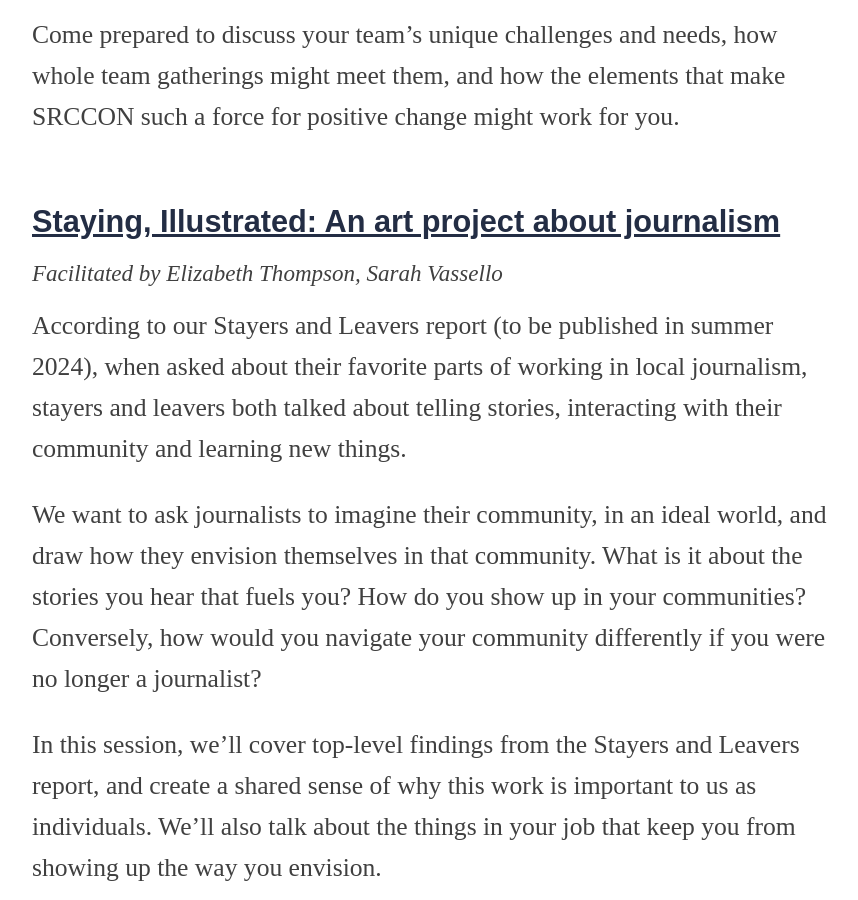
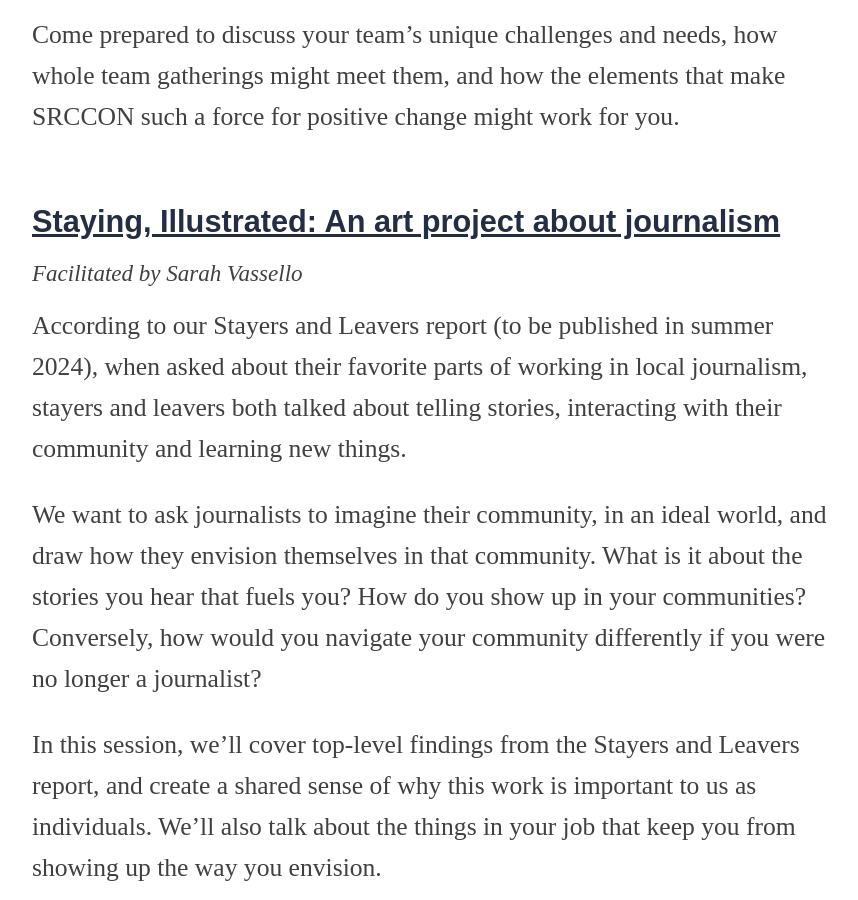
Before and after one commit to OpenNews/srccon-2024, a Jekyll site: the page built from program.md, in a window 1280 px wide and 900 px high, scrolled down 25019 px. Shown: the whole window, without its empty margins (208-1066 px from the left). Built offline with Jekyll 4.4.1, drawn with Linux system fonts in a browser that asks for light colours; nearby versions of some CDN libraries; some web fonts are replaced.

Commit message:
update schedule

```diff
--- a/_data/sessions.yml
+++ b/_data/sessions.yml
@@ -188,7 +188,7 @@
   {
     "id": "staying-illustrated",
     "title": "Staying, Illustrated: An art project about journalism",
-    "facilitators": "Elizabeth Thompson, Sarah Vassello",
+    "facilitators": "Sarah Vassello",
     "description": "According to our Stayers and Leavers report (to be published in summer 2024), when asked about their favorite parts of working in local journalism, stayers and leavers both talked about telling stories, interacting with their community and learning new things.\n\nWe want to ask journalists to imagine their community, in an ideal world, and draw how they envision themselves in that community. What is it about the stories you hear that fuels you? How do you show up in your communities? Conversely, how would you navigate your community differently if you were no longer a journalist?\n\nIn this session, we’ll cover top-level findings from the Stayers and Leavers report, and create a shared sense of why this work is important to us as individuals. We'll also talk about the things in your job that keep you from showing up the way you envision.\n\nAt the end of the session, participants will leave with a doc with key themes discussed. With attendee permission, we would also like to publish these illustrations on our website."
   },
   {
--- a/schedule/sessions.json
+++ b/schedule/sessions.json
@@ -708,7 +708,7 @@
     "id": "staying-illustrated",
     "title": "Staying, Illustrated: An art project about journalism",
     "description": "According to our Stayers and Leavers report (to be published in summer 2024), when asked about their favorite parts of working in local journalism, stayers and leavers both talked about telling stories, interacting with their community and learning new things.\n\nWe want to ask journalists to imagine their community, in an ideal world, and draw how they envision themselves in that community. What is it about the stories you hear that fuels you? How do you show up in your communities? Conversely, how would you navigate your community differently if you were no longer a journalist?\n\nIn this session, we’ll cover top-level findings from the Stayers and Leavers report, and create a shared sense of why this work is important to us as individuals. We'll also talk about the things in your job that keep you from showing up the way you envision.\n\nAt the end of the session, participants will leave with a doc with key themes discussed. With attendee permission, we would also like to publish these illustrations on our website.",
-    "facilitators": "Elizabeth Thompson, Sarah Vassello",
+    "facilitators": "Sarah Vassello",
     "time": "3:45-5pm",
     "day": "Friday",
     "timeblock": "friday-pm-2",
```
